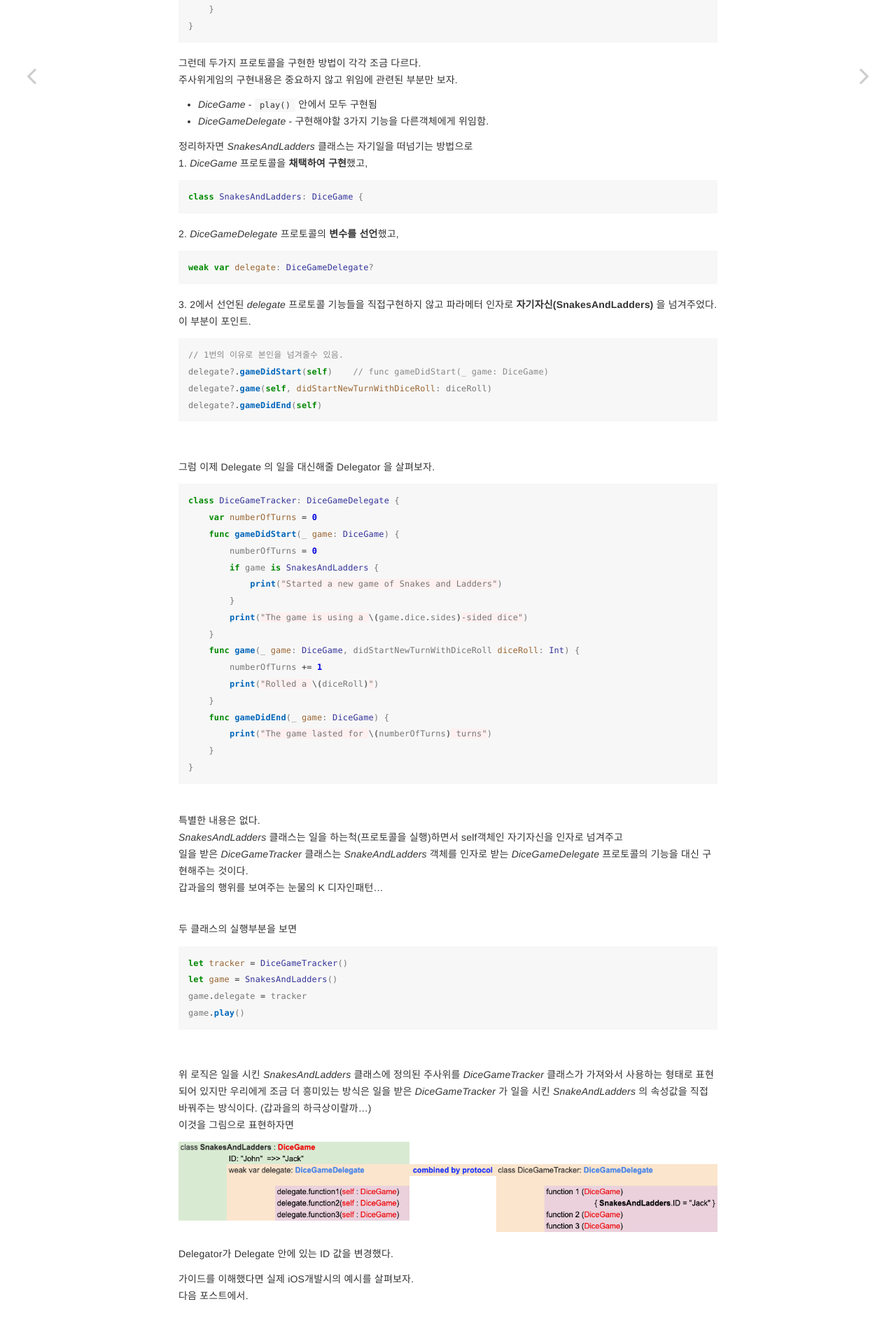
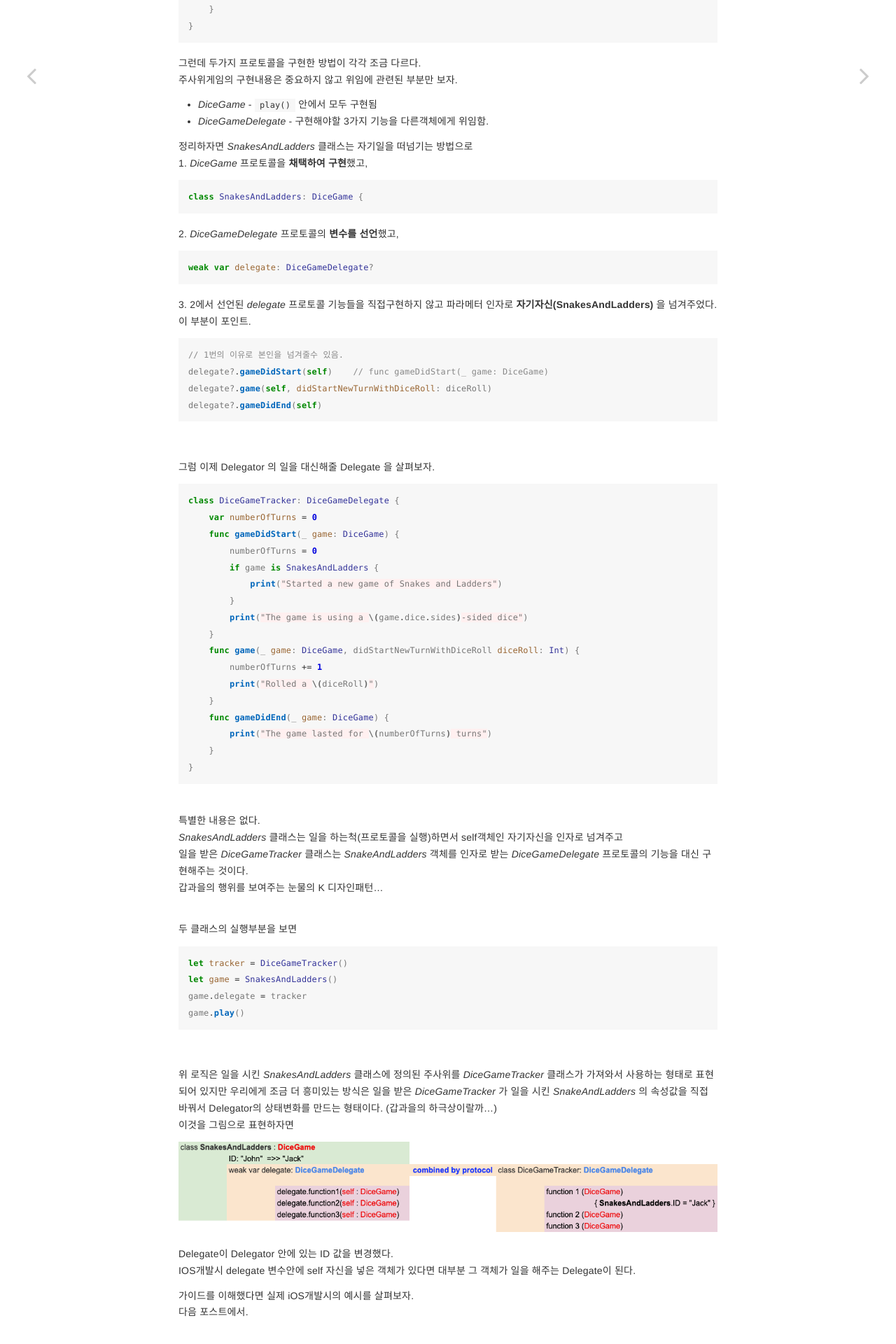
Before and after one commit to nicemiro/nicemiro.github.io, a Jekyll site: the page built from _posts/ios/2022-03-17-iosDelegationPattern.md, in a window 1280 px wide. Shown: the part 1761-3681 px from the top of the page at 70% size. Built offline with Jekyll 4.4.1, drawn with Linux system fonts in a browser that asks for light colours.

Commit message:
modi iosDelegationPatter1,2

````diff
--- a/_posts/ios/2022-03-17-iosDelegationPattern.md
+++ b/_posts/ios/2022-03-17-iosDelegationPattern.md
@@ -104,7 +104,7 @@ delegate?.gameDidEnd(self)
 
 <br>
 
-그럼 이제 Delegate 의 일을 대신해줄 Delegator 을 살펴보자.
+그럼 이제 Delegator 의 일을 대신해줄 Delegate 을 살펴보자.
 
 ```swift
 class DiceGameTracker: DiceGameDelegate {
@@ -141,12 +141,13 @@ game.play()
 ```
 <br>
 
-위 로직은 일을 시킨 *SnakesAndLadders* 클래스에 정의된 주사위를 *DiceGameTracker* 클래스가 가져와서 사용하는 형태로 표현되어 있지만 우리에게 조금 더 흥미있는 방식은 일을 받은 *DiceGameTracker* 가 일을 시킨 *SnakeAndLadders* 의 속성값을 직접 바꿔주는 방식이다. (갑과을의 하극상이랄까...)
+위 로직은 일을 시킨 *SnakesAndLadders* 클래스에 정의된 주사위를 *DiceGameTracker* 클래스가 가져와서 사용하는 형태로 표현되어 있지만 우리에게 조금 더 흥미있는 방식은 일을 받은 *DiceGameTracker* 가 일을 시킨 *SnakeAndLadders* 의 속성값을 직접 바꿔서 Delegator의 상태변화를 만드는 형태이다. (갑과을의 하극상이랄까...)
 이것을 그림으로 표현하자면
 
 <img src="/img/delegationPattern1.png" >
 
-Delegator가 Delegate 안에 있는 ID 값을 변경했다.
+Delegate이 Delegator 안에 있는 ID 값을 변경했다.
+IOS개발시 delegate 변수안에 self 자신을 넣은 객체가 있다면 대부분 그 객체가 일을 해주는 Delegate이 된다.
 
 가이드를 이해했다면 실제 iOS개발시의 예시를 살펴보자.
 다음 포스트에서.
````
Also changed, not shown: _posts/ios/2022-03-20-iosDelegationPattern2.md (+4 -4 lines).
